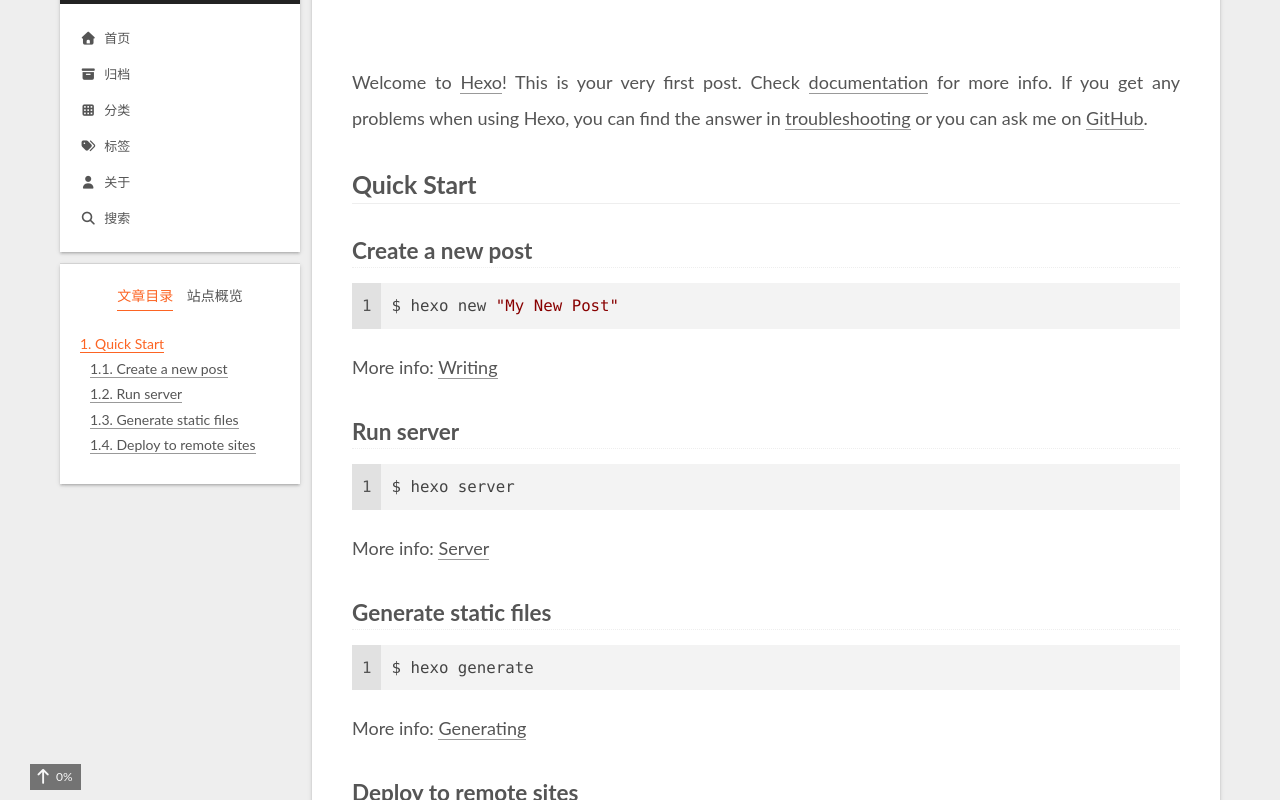
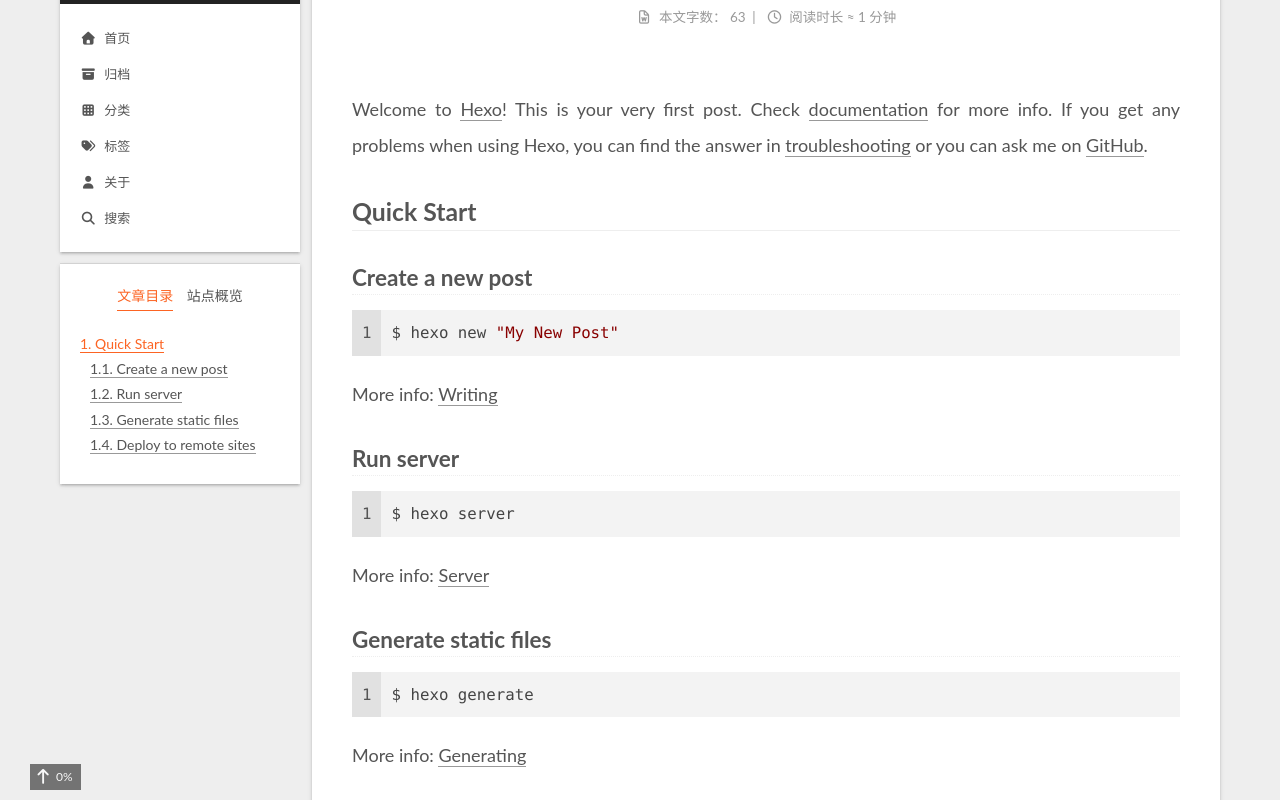
Before and after one commit to Riesdown/Riesdown.github.io, a plain HTML site: page 2025/11/28/hello-world/index.html in a window 1280 px wide. Shown: the part 110-910 px from the top of the page. Drawn offline with nearby package versions, Linux system fonts and the light colour scheme; some packages are replaced by stand-ins of ours; a script that the page names is missing.

Commit message:
Site updated: 2025-11-30 12:57:44

```diff
--- a/2025/11/28/hello-world/index.html
+++ b/2025/11/28/hello-world/index.html
@@ -243,6 +243,21 @@
       <span class="post-meta-item-text">阅读次数：</span>
       <span id="busuanzi_value_page_pv"></span>
     </span>
+    <span class="post-meta-break"></span>
+    <span class="post-meta-item" title="本文字数">
+      <span class="post-meta-item-icon">
+        <i class="far fa-file-word"></i>
+      </span>
+      <span class="post-meta-item-text">本文字数：</span>
+      <span>63</span>
+    </span>
+    <span class="post-meta-item" title="阅读时长">
+      <span class="post-meta-item-icon">
+        <i class="far fa-clock"></i>
+      </span>
+      <span class="post-meta-item-text">阅读时长 &asymp;</span>
+      <span>1 分钟</span>
+    </span>
 </div>
 
         </div>
--- a/css/main.css
+++ b/css/main.css
@@ -1385,7 +1385,7 @@
     vertical-align: middle;
   }
   .links-of-author a::before {
-    background: #8aabf2;
+    background: #02f;
     display: inline-block;
     margin-right: 3px;
     transform: translateY(-2px);
```
Also changed, not shown: index.html (+15 -0 lines).
